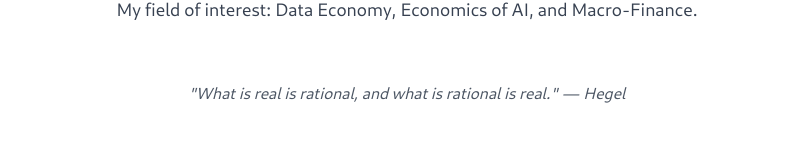
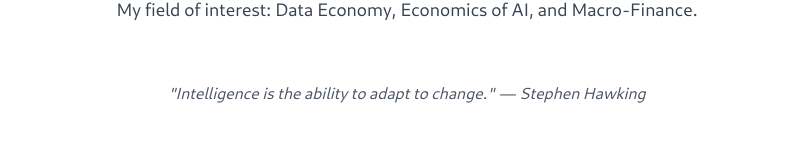
Before and after one commit to lijinpu/lijinpu.github.io, a Next.js app: page / in a window 1280 px wide. Shown: the part 369-510 px from the top of the page, without its empty margins (233-1040 px from the left). Built offline with nearby package versions, Linux system fonts and the light colour scheme.

Commit message:
auto update

```diff
--- a/pages/index.tsx
+++ b/pages/index.tsx
@@ -29,7 +29,7 @@ export default function Home() {
 
       {/* 引言 */}
       <p className="text-gray-600 dark:text-gray-400 mt-6 italic">
-        &quot;What is real is rational, and what is rational is real.&quot; — Hegel
+        &quot;Intelligence is the ability to adapt to change.&quot; — Stephen Hawking
       </p>
     </div>
   )
```
